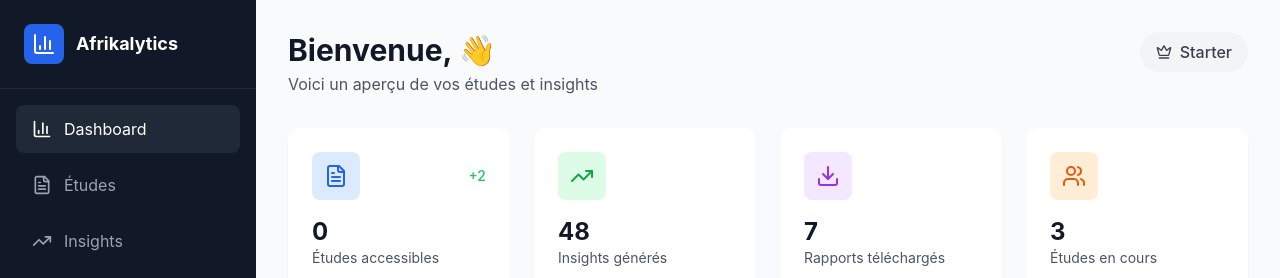
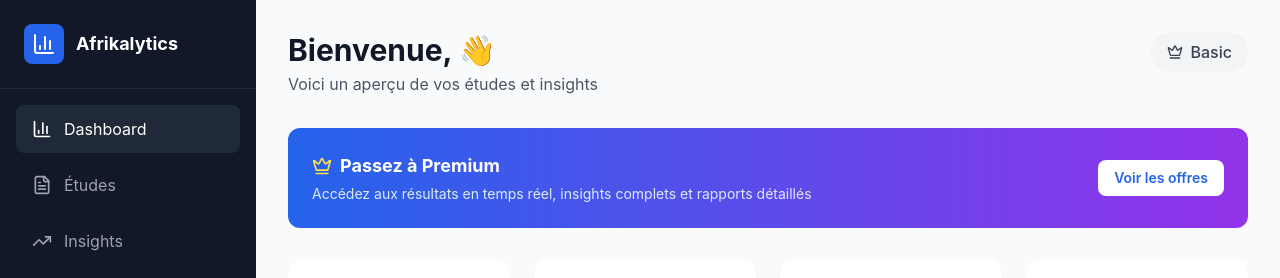
Before and after one commit to Afrikalytics/afrikalytics-dashboard, a Next.js app: page /dashboard in a window 1280 px wide. Shown: the top 278 px of the page. Built offline with nearby package versions, Linux system fonts and the light colour scheme; no server answers; sample sign-in values are in the browser's storage.

Commit message:
Fix: Plan names + upgrade banner + admin links

```diff
--- a/app/dashboard/page.tsx
+++ b/app/dashboard/page.tsx
@@ -16,6 +16,7 @@ import {
   Clock,
   Download,
   Users,
+  Lightbulb,
 } from "lucide-react";
 
 interface UserData {
@@ -85,14 +86,15 @@ export default function DashboardPage() {
 
   const getPlanBadge = (plan: string) => {
     const badges: Record<string, { bg: string; text: string; label: string }> = {
-      starter: { bg: "bg-gray-100", text: "text-gray-700", label: "Starter" },
-      professional: { bg: "bg-blue-100", text: "text-blue-700", label: "Professional" },
-      enterprise: { bg: "bg-purple-100", text: "text-purple-700", label: "Enterprise" },
+      basic: { bg: "bg-gray-100", text: "text-gray-700", label: "Basic" },
+      professionnel: { bg: "bg-blue-100", text: "text-blue-700", label: "Professionnel" },
+      entreprise: { bg: "bg-purple-100", text: "text-purple-700", label: "Entreprise" },
     };
-    return badges[plan] || badges.starter;
+    return badges[plan] || badges.basic;
   };
 
-  const planBadge = getPlanBadge(user?.plan || "starter");
+  const planBadge = getPlanBadge(user?.plan || "basic");
+  const isPremium = user?.plan === "professionnel" || user?.plan === "entreprise";
 
   return (
     <div className="min-h-screen bg-gray-50">
@@ -168,7 +170,21 @@ export default function DashboardPage() {
                 className="flex items-center gap-3 px-4 py-3 rounded-lg text-gray-400 hover:bg-gray-800 hover:text-white transition"
               >
                 <Settings className="h-5 w-5" />
-                Admin
+                Admin Études
+              </a>
+              <a
+                href="/admin/insights"
+                className="flex items-center gap-3 px-4 py-3 rounded-lg text-gray-400 hover:bg-gray-800 hover:text-white transition"
+              >
+                <Lightbulb className="h-5 w-5" />
+                Admin Insights
+              </a>
+              <a
+                href="/admin/reports"
+                className="flex items-center gap-3 px-4 py-3 rounded-lg text-gray-400 hover:bg-gray-800 hover:text-white transition"
+              >
+                <Download className="h-5 w-5" />
+                Admin Rapports
               </a>
             </>
           )}
@@ -211,6 +227,29 @@ export default function DashboardPage() {
             <span className={`font-medium ${planBadge.text}`}>{planBadge.label}</span>
           </div>
         </div>
+
+        {/* Upgrade Banner for Basic users */}
+        {!isPremium && (
+          <div className="bg-gradient-to-r from-blue-600 to-purple-600 rounded-xl p-4 lg:p-6 mb-8 text-white">
+            <div className="flex flex-col sm:flex-row items-start sm:items-center justify-between gap-4">
+              <div>
+                <h3 className="font-bold text-lg flex items-center gap-2">
+                  <Crown className="h-5 w-5 text-yellow-300" />
+                  Passez à Premium
+                </h3>
+                <p className="text-blue-100 text-sm mt-1">
+                  Accédez aux résultats en temps réel, insights complets et rapports détaillés
+                </p>
+              </div>
+              <a
+                href="https://afrikalytics.com/premium"
+                className="bg-white text-blue-600 px-4 py-2 rounded-lg font-semibold hover:bg-blue-50 transition text-sm whitespace-nowrap"
+              >
+                Voir les offres
+              </a>
+            </div>
+          </div>
+        )}
 
         {/* Stats Cards */}
         <div className="grid grid-cols-2 lg:grid-cols-4 gap-4 lg:gap-6 mb-8">
@@ -286,7 +325,7 @@ export default function DashboardPage() {
                           className={`text-xs px-2 py-1 rounded-full ${
                             study.status === "Ouvert"
                               ? "bg-green-100 text-green-700"
-                              : "bg-yellow-100 text-yellow-700"
+                              : "bg-red-100 text-red-700"
                           }`}
                         >
                           {study.status}
```
